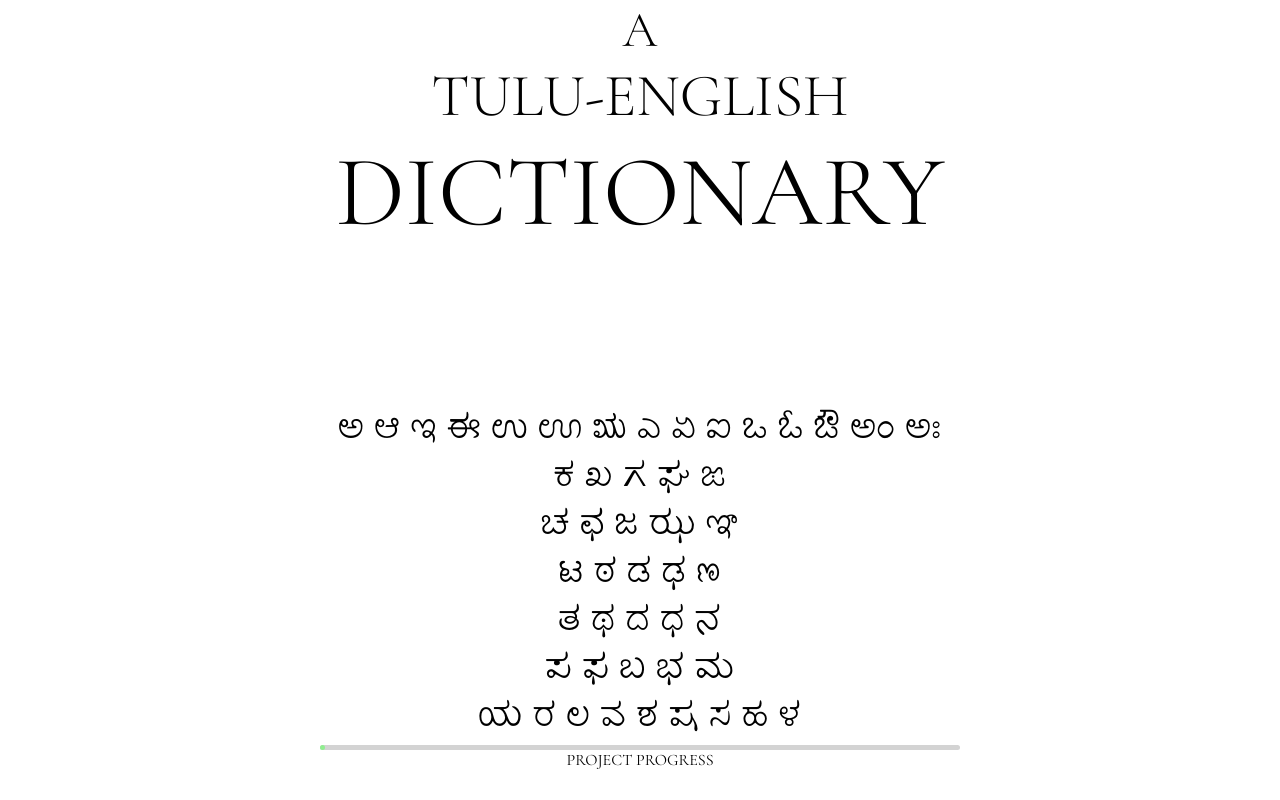
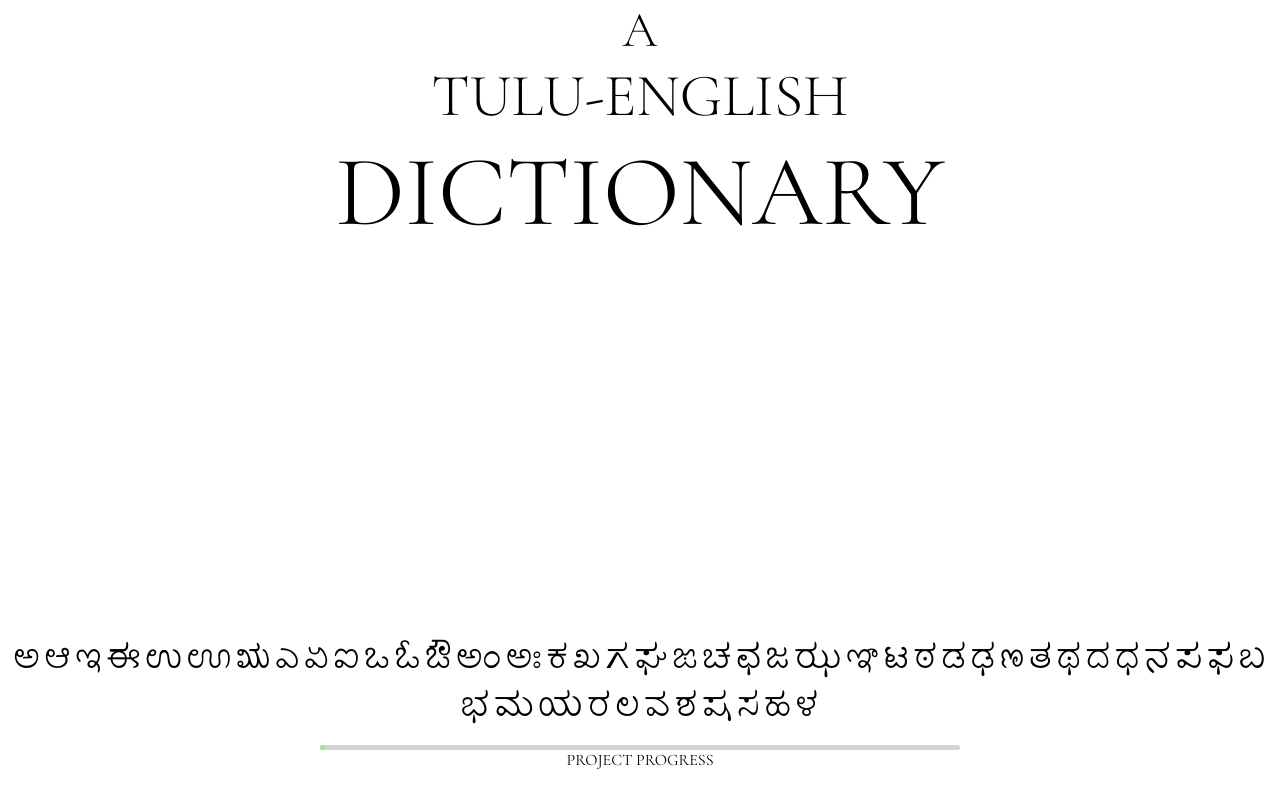
Before and after one commit to kuugu/manner, a website built with Vite: page index.html in a window 1280 px wide. Built offline with nearby package versions, Linux system fonts and the light colour scheme.

Commit message:
new straight layout branch

```diff
--- a/index.html
+++ b/index.html
@@ -20,15 +20,9 @@
       <div class="title-line-3">DICTIONARY</div>
     </div>
 
-    <div class="letters">
-      <p>ಅ ಆ ಇ ಈ ಉ ಊ ಋ ಎ ಏ ಐ ಒ ಓ ಔ ಅಂ ಅಃ</p>
-      <p>ಕ ಖ ಗ ಘ ಙ</p>
-      <p>ಚ ಛ ಜ ಝ ಞ</p>
-      <p>ಟ ಠ ಡ ಢ ಣ</p>
-      <p>ತ ಥ ದ ಧ ನ</p>
-      <p>ಪ ಫ ಬ ಭ ಮ</p>
-      <p>ಯ ರ ಲ ವ ಶ ಷ ಸ ಹ ಳ</p>
-    </div>
+    <div class="space-after-title"></div>
+
+    <div id="letters" class="letters"></div>
 
     <div class="progress-bar">
       <div class="progress-bar-viz">
--- a/src/main.ts
+++ b/src/main.ts
@@ -1 +1,23 @@
-console.log('Hello World to you')
+let letters = [
+    'ಅ', 'ಆ', 'ಇ', 'ಈ', 'ಉ', 'ಊ', 'ಋ', 'ಎ', 'ಏ', 'ಐ', 'ಒ', 'ಓ', 'ಔ', 'ಅಂ', 'ಅಃ',
+    'ಕ', 'ಖ', 'ಗ', 'ಘ', 'ಙ' ,
+    'ಚ', 'ಛ', 'ಜ', 'ಝ', 'ಞ' ,
+    'ಟ', 'ಠ', 'ಡ', 'ಢ', 'ಣ' ,
+    'ತ', 'ಥ', 'ದ', 'ಧ', 'ನ' ,
+    'ಪ', 'ಫ', 'ಬ', 'ಭ', 'ಮ',
+    'ಯ', 'ರ', 'ಲ', 'ವ', 'ಶ', 'ಷ', 'ಸ', 'ಹ', 'ಳ'
+];
+
+for (let i=0; i<letters.length; i++) {
+    let curr_elem = document.createElement('div');
+    let link = document.createElement('a');
+
+    link.className = "letter-link";
+    link.href = "pages/" + letters[i] + ".html";
+    link.textContent = letters[i];
+
+    curr_elem.className = "letter";
+    curr_elem.appendChild(link);
+
+    document.getElementById("letters")!.appendChild(curr_elem);
+}
--- a/src/styles.css
+++ b/src/styles.css
@@ -44,17 +44,37 @@ body {
     font-size: 100px;
 }
 
+.space-after-title {
+    flex: 1 0 auto;
+}
+
 .letters {
     font-family: 'KarnataFKittel';
     font-size: 40px;
 
     display: flex;
-    flex-direction: column;
-    align-items: center;
+    flex-direction: row;
+    justify-content: center;
+    flex-wrap: wrap;
+    align-items: flex-end;
 
-    flex: 1 0 auto;
-    justify-content: flex-end;
+    margin-bottom: 10px;
 
+}
+
+.letter {
+    margin-left: 2.5px;
+    margin-right: 2.5px;
+}
+
+.letter:hover {
+    font-weight: bold;
+    cursor: pointer;
+}
+
+.letter-link {
+    color: black;
+    text-decoration: none;
 }
 
 .progress-bar {
```
Also changed, not shown: 1 other file.
